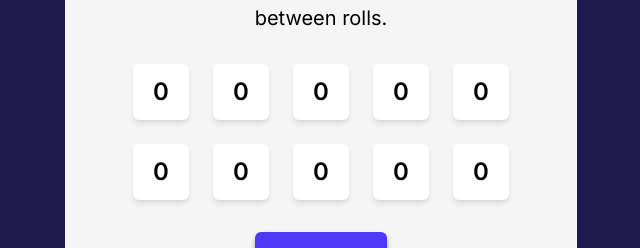
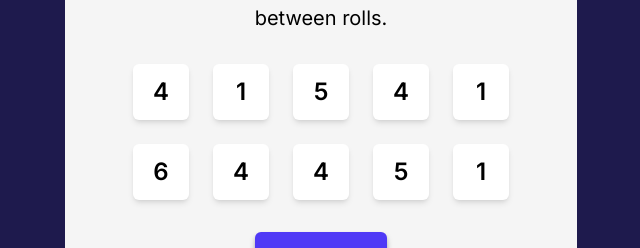
Before and after one commit to iviktorry/tenzies-game, a React (Vite) app: page / in a window 1280 px wide. Shown: the part 304-552 px from the top of the page, without its empty margins (319-959 px from the left). Built offline with nearby package versions, Linux system fonts and the light colour scheme.

Commit message:
feat: add state save random generated numbers to render them with dice

```diff
--- a/src/components/Main.jsx
+++ b/src/components/Main.jsx
@@ -2,9 +2,13 @@ import { useState } from "react";
 import DieButton from "./DieButton";
 
 export default function Main() {
-  const [randomNumber, setRandomNumber] = useState(0);
-  function handleClick() {
-    setRandomNumber(Math.floor(Math.random() * 6));
+  const [randomNumbers, setRandomNumbers] = useState(generateRandomNumbers());
+
+  function generateRandomNumbers() {
+    return Array.from({ length: 10 }, () => Math.ceil(Math.random() * 6));
+  }
+  function rollDice() {
+    setRandomNumbers(generateRandomNumbers());
   }
 
   return (
@@ -17,12 +21,12 @@ export default function Main() {
         </p>
       </div>
       <section className="grid grid-cols-2 gap-y-6 gap-x-10 sm:gap-x-6 sm: sm:grid-cols-5 ">
-        {Array.from({ length: 10 }).map((_, index) => (
-          <DieButton key={index + 1} number={randomNumber} />
+        {randomNumbers.map((item, index) => (
+          <DieButton key={index + 1} number={item} />
         ))}
       </section>
       <button
-        onClick={handleClick}
+        onClick={rollDice}
         className="px-12 py-3 rounded-md shadow-md shadow-neutral-400 font-semibold text-white bg-indigo-600"
       >
         Roll
```
